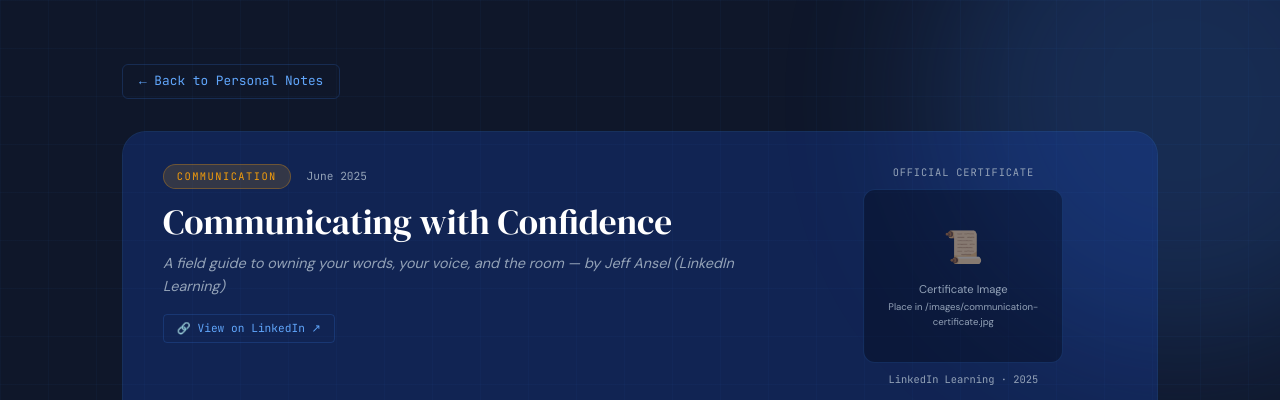
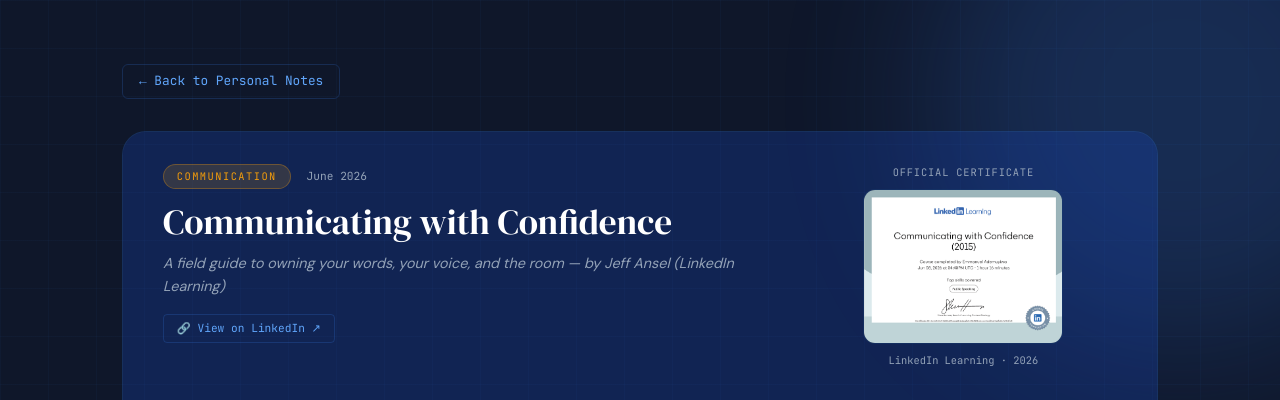
Before and after one commit to innio31/myporfolio, a plain HTML site: page note-communication.html in a window 1280 px wide. Shown: the top 400 px of the page. Drawn offline with Linux system fonts and the light colour scheme.

Commit message:
note communication updated

```diff
--- a/note-communication.html
+++ b/note-communication.html
@@ -446,7 +446,7 @@
         <div class="note-header-left">
           <div class="note-meta-row">
             <span class="note-category">Communication</span>
-            <span class="note-date">June 2025</span>
+            <span class="note-date">June 2026</span>
           </div>
           <div class="note-title">Communicating with Confidence</div>
           <div class="note-subtitle">A field guide to owning your words, your voice, and the room — by Jeff Ansel (LinkedIn Learning)</div>
@@ -459,7 +459,7 @@
             <div class="certificate-label">Official Certificate</div>
             <div class="certificate-image-wrapper">
               <img
-                src="images/communication-certificate.jpg"
+                src="images/communication-certificate.png"
                 alt="Communicating with Confidence Certificate"
                 class="certificate-image"
                 onerror="this.style.display='none'; this.parentElement.parentElement.querySelector('.certificate-fallback').style.display='flex';"
@@ -467,10 +467,10 @@
               <div class="certificate-fallback" style="display: none; flex-direction: column; align-items: center; justify-content: center; padding: 2rem 1rem; text-align: center;">
                 <span style="font-size: 2rem; opacity: 0.5;">📜</span>
                 <span style="font-size: 0.7rem; color: var(--text-muted); margin-top: 0.5rem;">Certificate Image</span>
-                <span style="font-size: 0.6rem; color: var(--text-muted);">Place in /images/communication-certificate.jpg</span>
+                <span style="font-size: 0.6rem; color: var(--text-muted);">Place in /images/communication-certificate.png</span>
               </div>
             </div>
-            <div class="certificate-note">LinkedIn Learning · 2025</div>
+            <div class="certificate-note">LinkedIn Learning · 2026</div>
           </div>
         </div>
       </div>
```
